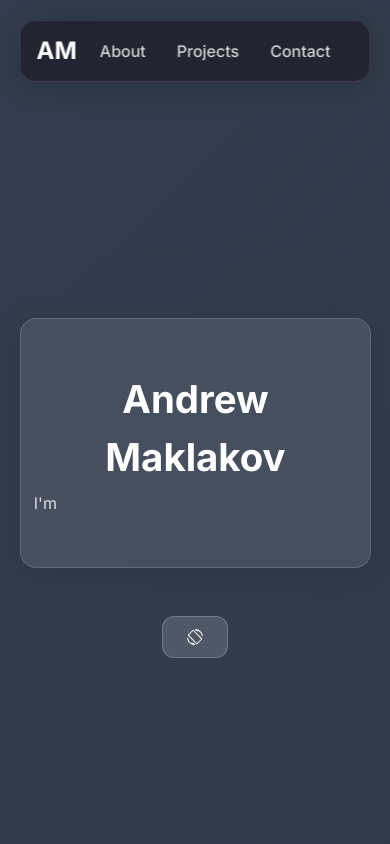
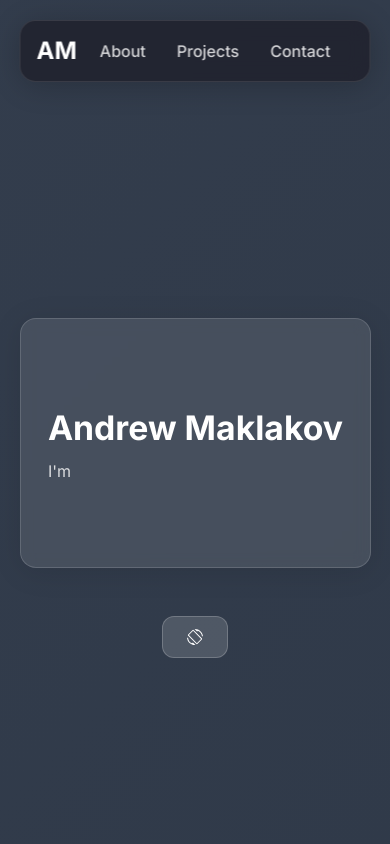
Before and after one commit to amaklakovv/portfolio, a React (Vite) app: page / in a window 390 px wide. Shown: the top 844 px of the page. Built offline with nearby package versions, Linux system fonts and the light colour scheme.

Commit message:
added text adjustment for smaller screens

```diff
--- a/src/components/App.css
+++ b/src/components/App.css
@@ -87,7 +87,8 @@
   }
 
   #home .glass-card h1 {
-    font-size: 2.4rem; /* Reduce font size to prevent wrapping */
+    /* Fluidly scale font size on smaller screens to prevent wrapping */
+    font-size: clamp(2rem, 1.5rem + 2.5vw, 2.4rem);
   }
 
   .hero-text-container {
@@ -95,7 +96,8 @@
   }
 
   .flipping-text-container {
-    font-size: 1rem; /* Reduce font size for the subtitle */
+    /* Fluidly scale font size for the subtitle */
+    font-size: clamp(0.85rem, 0.6625rem + 0.9375vw, 1rem);
   }
 }
 
```
